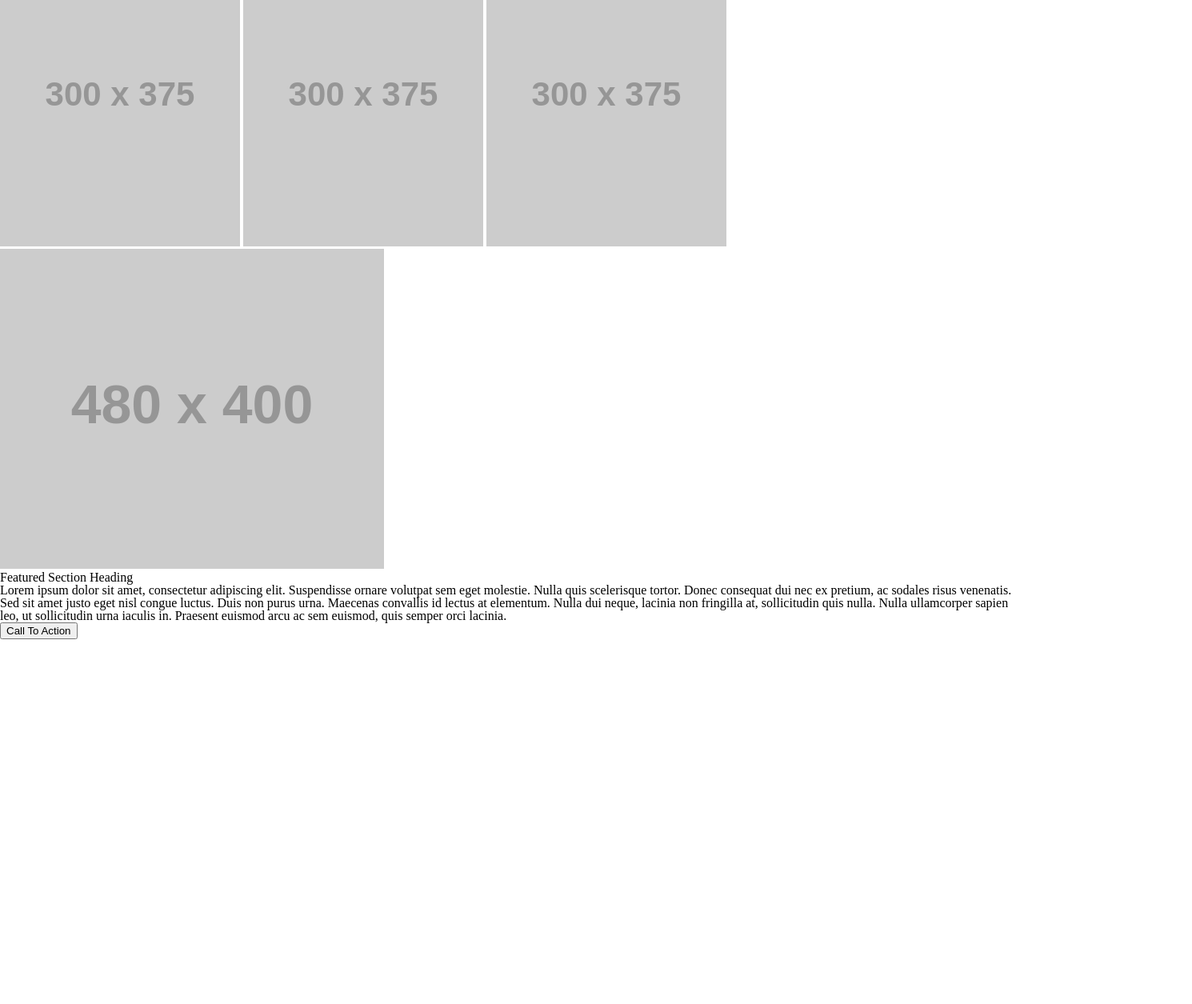
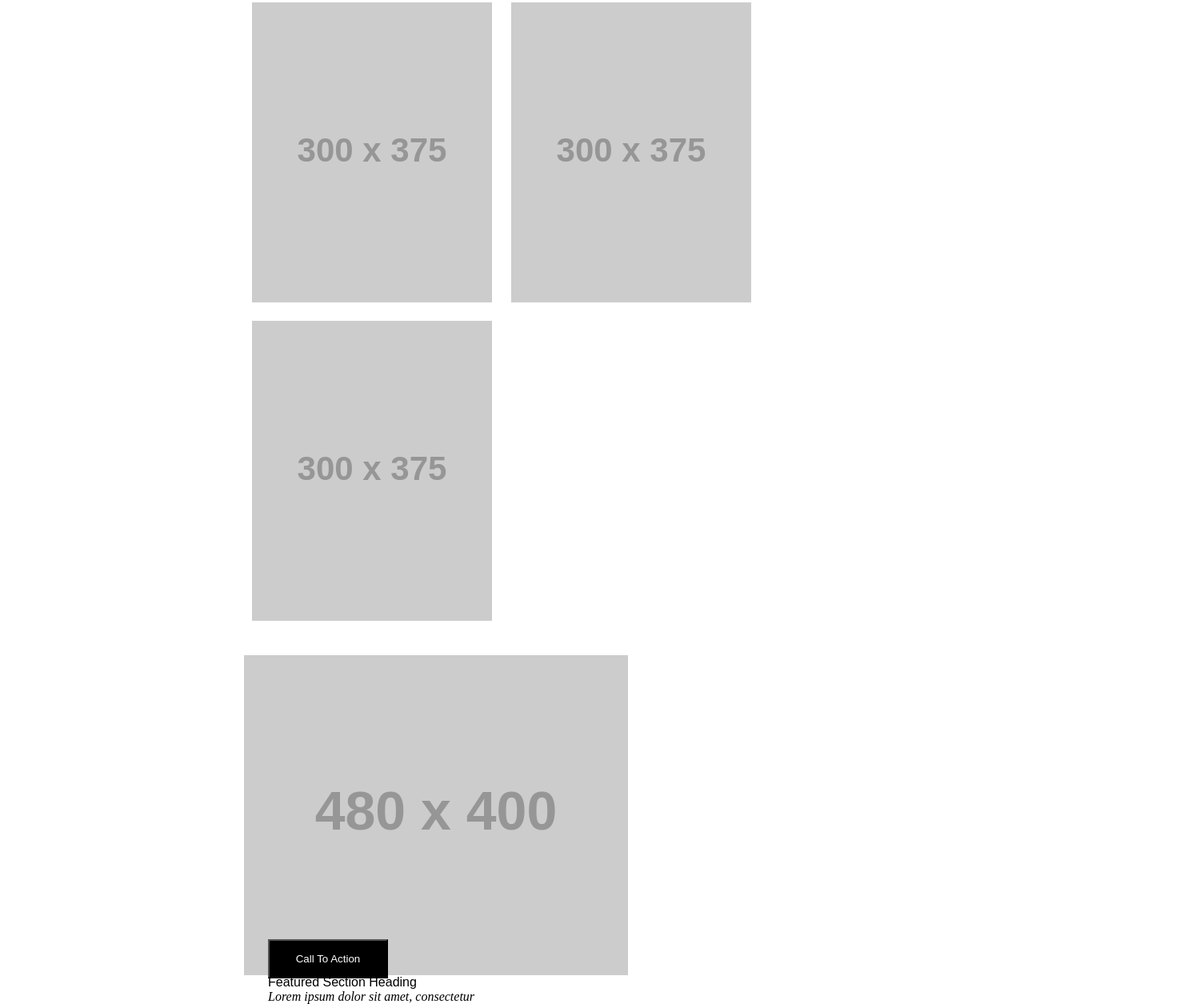
Before and after one commit to TrevorThomp/wireframe-exercise, a plain HTML site: page wireframe.html in a window 1280 px wide. Shown: the part 610-1865 px from the top of the page at 80% size, 1490 px wide, since content can reach past the window. Before the commit the page ends 1409 px from the top, so only its background shows below. Drawn offline with Linux system fonts and the light colour scheme; placeholder pictures from the web are drawn by us.

Commit message:
compeleted wireframe

```diff
--- a/css/style.css
+++ b/css/style.css
@@ -1,14 +1,76 @@
-#main-nav {
-  display: flex;
-  align-items: center;
-  justify-content: flex-start;
-  padding: 10px;
-  padding-left: 50px;
-  background-color: grey;
-}
 
 ul li {
   display: inline;
   margin-left: 50px;
   padding: 10px;
 }
+
+main {
+  margin: 0 275px;
+}
+
+div {
+  margin: 30px;
+}
+
+#main-nav {
+  display: flex;
+  align-items: center;
+  justify-content: flex-start;
+  padding: 10px;
+  padding-left: 200px;
+  background-color: grey;
+  width: 100%;
+}
+
+
+.mid-images {
+  margin: 10px;
+}
+
+#float-img {
+  float: left;
+}
+
+footer {
+  margin-top: 60px;
+  width: 100%;
+  height: 100px;
+  background-color: grey;
+}
+
+section {
+  padding-left: 30px;
+  height: 350px;
+  width: 43%;
+  overflow: scroll;
+  line-height: 18px;
+}
+
+h1 {
+  font-family: Arial, Helvetica, sans-serif
+}
+
+p {
+  font-style: italic;
+}
+
+#relative-parent {
+  position: relative;
+}
+
+button {
+  position: absolute;
+  top: 355px;
+  background-color: black;
+  color: white;
+  padding: 15px;
+  width: 150px;
+  transition: 350ms;
+}
+
+button:hover {
+  cursor: pointer;
+  background-color: white;
+  color: black;
+}
--- a/wireframe.html
+++ b/wireframe.html
@@ -28,16 +28,24 @@
     </div>
 
     <div>
-      <img src="https:/via.placeholder.com/300x375" alt="">
-      <img src="https:/via.placeholder.com/300x375" alt="">
-      <img src="https:/via.placeholder.com/300x375" alt="">
+      <img src="https:/via.placeholder.com/300x375" alt="" class="mid-images">
+      <img src="https:/via.placeholder.com/300x375" alt="" class="mid-images">
+      <img src="https:/via.placeholder.com/300x375" alt="" class="mid-images">
     </div>
 
-    <div>
-      <img src="https:/via.placeholder.com/480x400" alt="">
+    <div id="relative-parent">
+      <img src="https:/via.placeholder.com/480x400" alt="" id="float-img">
       <section>
         <h1>Featured Section Heading</h1>
-        <p>Lorem ipsum dolor sit amet, consectetur adipiscing elit. Suspendisse ornare volutpat sem eget molestie. Nulla quis scelerisque tortor. Donec consequat dui nec ex pretium, ac sodales risus venenatis. Sed sit amet justo eget nisl congue luctus. Duis non purus urna. Maecenas convallis id lectus at elementum. Nulla dui neque, lacinia non fringilla at, sollicitudin quis nulla. Nulla ullamcorper sapien leo, ut sollicitudin urna iaculis in. Praesent euismod arcu ac sem euismod, quis semper orci lacinia.</p>
+        <p>Lorem ipsum dolor sit amet, consectetur adipiscing elit. Aenean consequat neque urna. Morbi tristique porta egestas. Integer eleifend sagittis nisi a pretium. Nunc facilisis mauris ante, eu dignissim mi commodo eget. Pellentesque vel mauris augue. Vestibulum vel lorem dignissim, sollicitudin risus in, sollicitudin velit. Donec imperdiet pretium nibh, at porttitor quam condimentum at. Duis tincidunt sollicitudin porttitor.
+
+            Sed auctor mattis tellus at accumsan. Sed dapibus purus et diam egestas facilisis. Nulla ut lectus et dolor vehicula rhoncus. Morbi in consectetur ligula. Integer varius ultricies nisl vitae faucibus. Duis tellus ligula, lacinia congue tempus nec, feugiat sit amet erat. Aenean eget ex sed neque lacinia suscipit. Praesent bibendum, odio sed volutpat pellentesque, nisl nunc pulvinar erat, ac rutrum tellus magna et dolor. Phasellus facilisis nulla sed nulla egestas, quis volutpat massa venenatis. Pellentesque eleifend augue sed malesuada finibus. Sed eu ipsum nunc. Phasellus interdum felis vitae imperdiet mollis. Ut vitae facilisis felis. Maecenas porta ipsum quis lorem efficitur, id rutrum diam convallis. Donec mollis nisi vel tincidunt lacinia.
+
+            Suspendisse dictum lacinia tellus quis fringilla. Orci varius natoque penatibus et magnis dis parturient montes, nascetur ridiculus mus. Nullam ut nibh posuere, convallis elit vitae, vulputate metus. Donec condimentum leo enim, id lobortis orci blandit non. Integer suscipit libero nisi, mollis egestas velit luctus vitae. Cras id metus porttitor, pellentesque tortor ac, faucibus ipsum. Nunc nunc ex, lacinia at ipsum in, iaculis convallis ante. Integer quis ligula tellus. Suspendisse tincidunt, erat vulputate congue pretium, ex mauris tincidunt orci, non convallis enim mi at metus. Curabitur eleifend dictum enim eget pulvinar. Fusce ornare consequat purus, vitae sagittis erat egestas nec. Fusce accumsan pellentesque tempor. Etiam lectus nisi, pellentesque ac facilisis sed, porta a nunc. Mauris nec pharetra dui, sed laoreet odio. Nulla pharetra sollicitudin posuere. Praesent eu turpis eget ligula bibendum congue.
+
+            In commodo elit at accumsan convallis. Phasellus velit purus, lobortis sed accumsan sit amet, eleifend eu ipsum. Pellentesque sed ex sapien. Suspendisse efficitur lacus ut ipsum vulputate, nec pretium elit semper. Nullam eget molestie eros. Cras feugiat, dui nec lobortis feugiat, nulla nibh bibendum nibh, nec volutpat leo mi non velit. In consectetur enim at ante consectetur aliquet. Proin tempor, elit nec dignissim tincidunt, odio augue rutrum orci, in malesuada nunc odio a lectus. Donec consectetur magna eget risus cursus tristique. Vestibulum non ipsum a odio molestie mattis.
+
+            Donec finibus tellus sem, sit amet eleifend justo bibendum ac. Etiam consequat eu diam sed bibendum. Interdum et malesuada fames ac ante ipsum primis in faucibus. Maecenas molestie aliquet odio ac ullamcorper. Mauris vel egestas nisi. Fusce posuere magna diam, a semper erat pulvinar at. Morbi ut purus et nisl suscipit viverra. In vel nisi velit. Nulla tincidunt vehicula felis vitae vehicula. Mauris dapibus, tortor at mattis dictum, ligula purus aliquet tortor, ac condimentum sapien eros at orci. Cras blandit elit a mauris rhoncus, et commodo libero varius. Mauris mollis, urna commodo vestibulum porttitor, turpis nibh dapibus massa, at rhoncus libero tellus id metus.</p>
         <button>Call To Action</button>
       </section>
     </div>
@@ -45,9 +53,7 @@
   </main>
 
 
-  <footer>
-
-  </footer>
+  <footer></footer>
 
 
 
```
